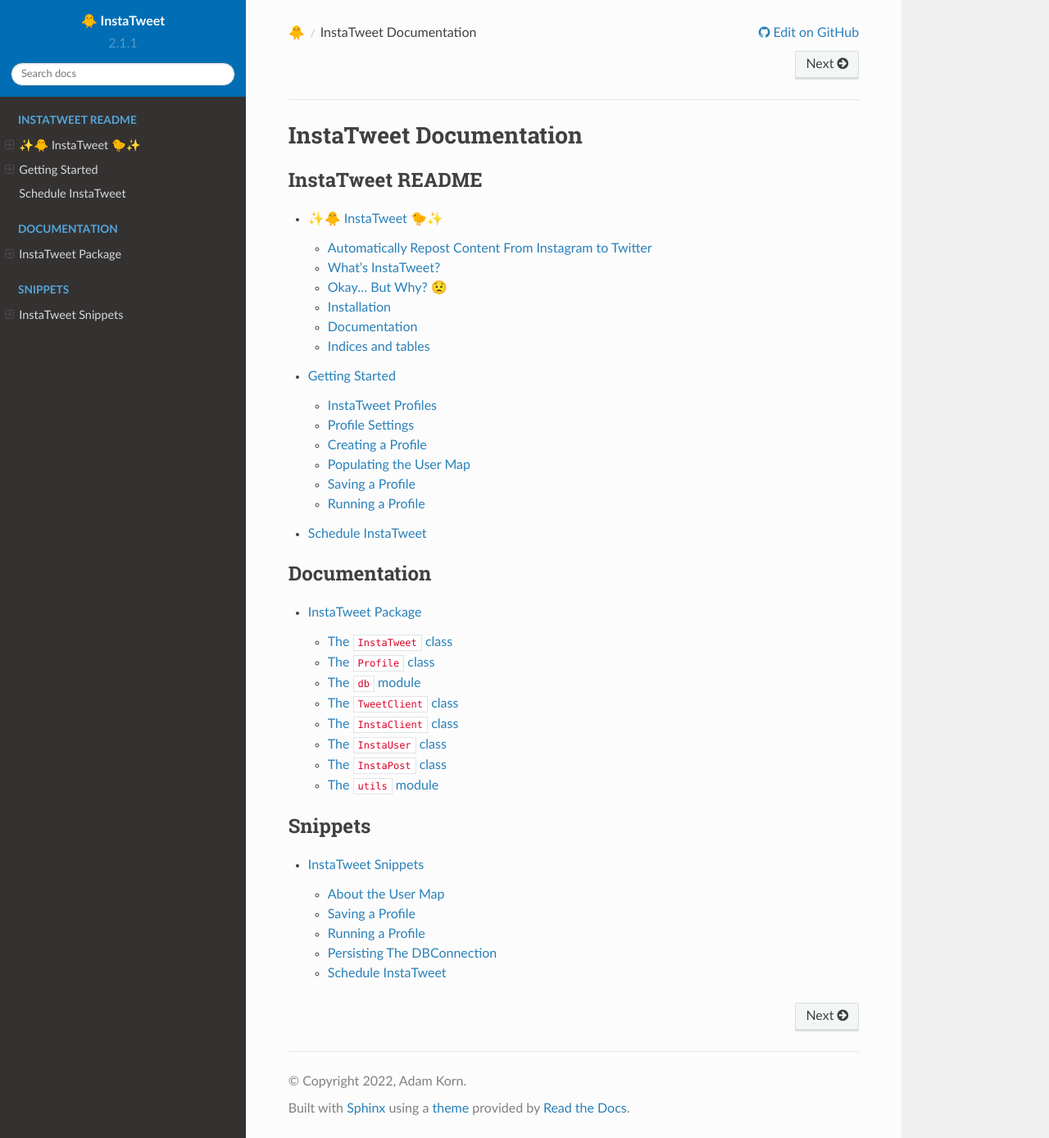
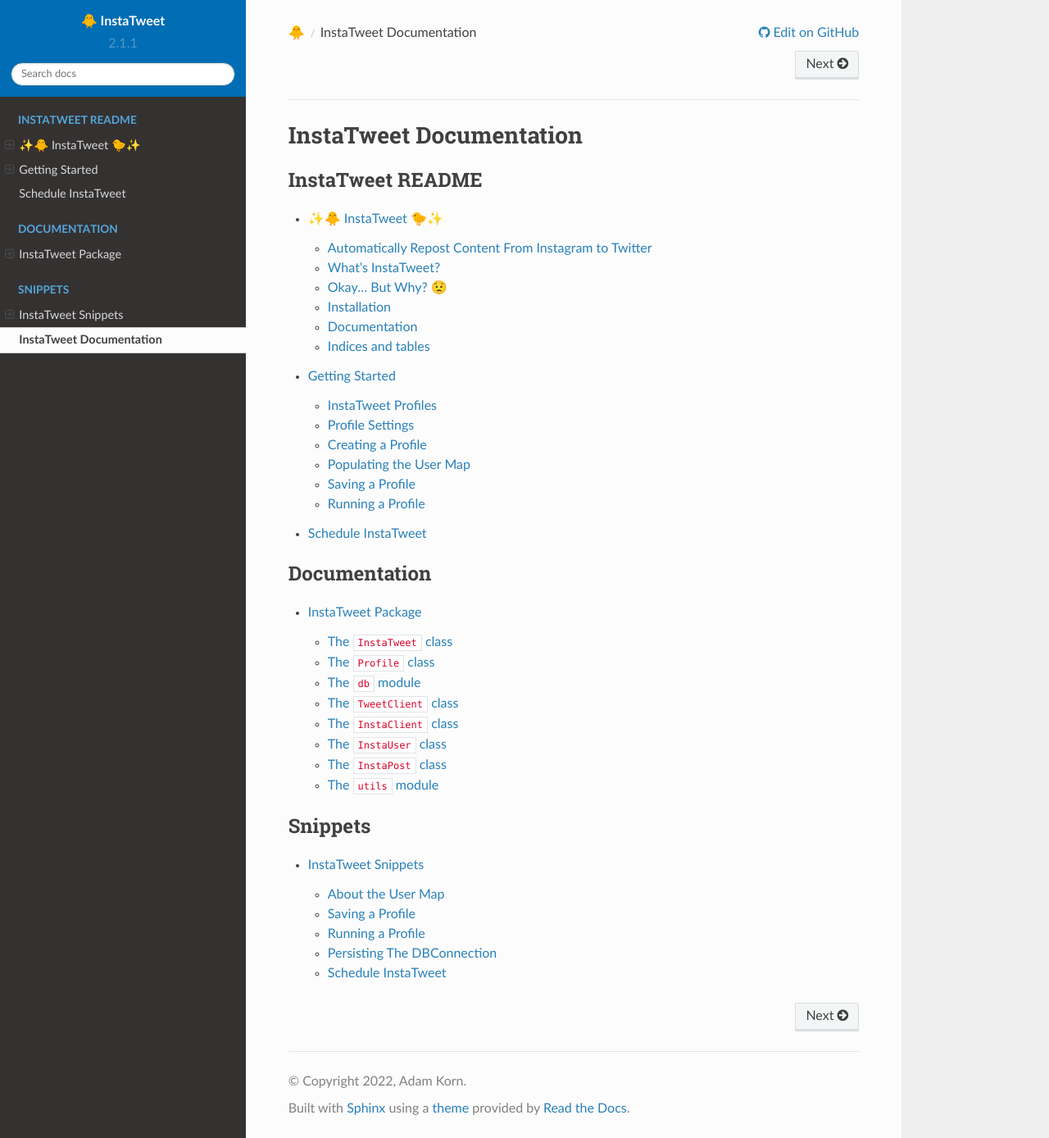
Before and after one commit to TDKorn/insta-tweet, a Sphinx documentation site: the page built from docs/source/contents.rst, in a window 1280 px wide and 1388 px high. Shown: the whole window at 82% size. Built offline with Sphinx 7.4.7 and the Read the Docs theme 2.0.0, drawn with Linux system fonts in a browser that asks for light colours; part of the change alters nothing that is shown.

```diff
--- a/docs/source/contents.rst
+++ b/docs/source/contents.rst
@@ -25,3 +25,10 @@ InstaTweet Documentation
    :caption: Snippets
 
    snippets
+
+
+.. toctree::
+   :maxdepth: 1
+   :hidden:
+
+   self
```
